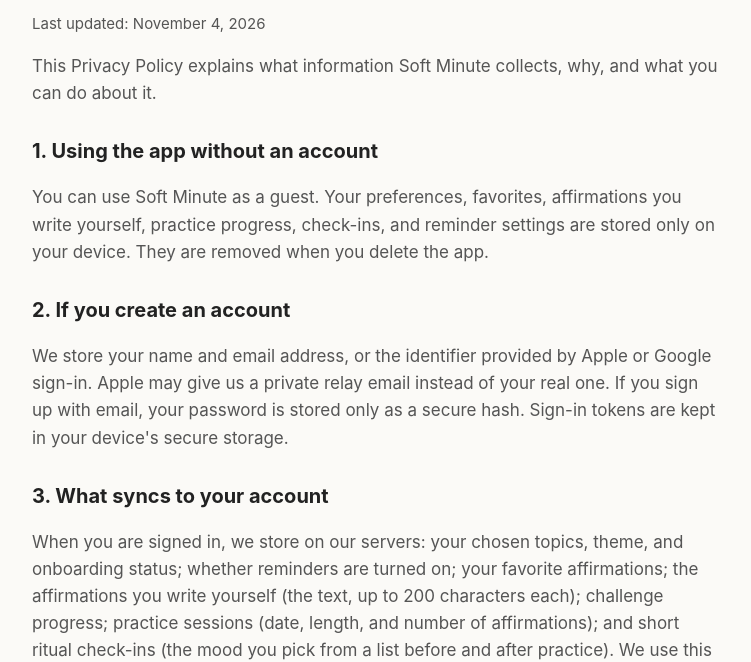
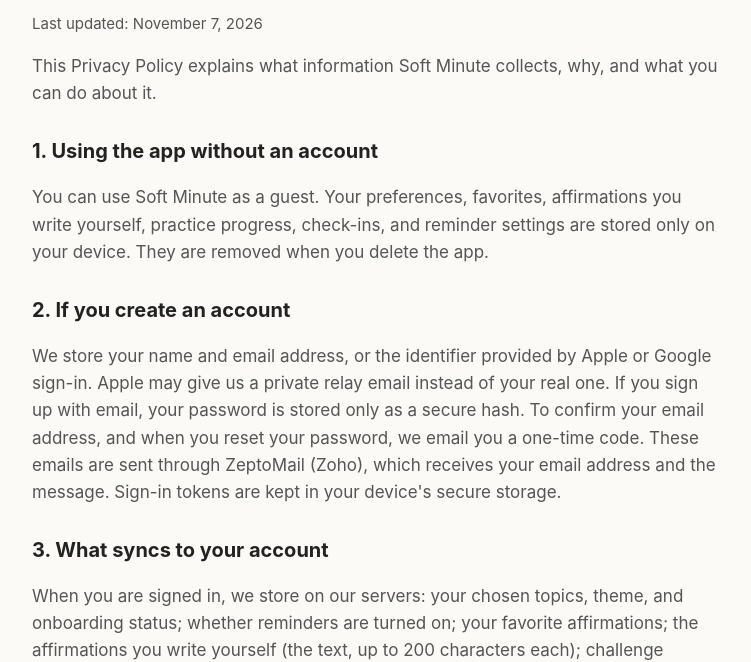
Before and after one commit to Arekosandoru/soft-minute, a plain HTML site: page privacy.html in a window 1280 px wide. Shown: the part 140-802 px from the top of the page, without its empty margins (264-1015 px from the left). Drawn offline with Linux system fonts and the light colour scheme.

Commit message:
Privacy: email confirmation and password reset codes via ZeptoMail

```diff
--- a/privacy.html
+++ b/privacy.html
@@ -10,14 +10,14 @@
 <main>
 <nav><a href="./">Support</a><a href="privacy">Privacy Policy</a><a href="terms">Terms of Service</a><a href="delete-account">Delete account</a></nav>
 <h1>Privacy Policy</h1>
-<p class="updated">Last updated: November 4, 2026</p>
+<p class="updated">Last updated: November 7, 2026</p>
 <p>This Privacy Policy explains what information Soft Minute collects, why, and what you can do about it.</p>
 
 <h2>1. Using the app without an account</h2>
 <p>You can use Soft Minute as a guest. Your preferences, favorites, affirmations you write yourself, practice progress, check-ins, and reminder settings are stored only on your device. They are removed when you delete the app.</p>
 
 <h2>2. If you create an account</h2>
-<p>We store your name and email address, or the identifier provided by Apple or Google sign-in. Apple may give us a private relay email instead of your real one. If you sign up with email, your password is stored only as a secure hash. Sign-in tokens are kept in your device's secure storage.</p>
+<p>We store your name and email address, or the identifier provided by Apple or Google sign-in. Apple may give us a private relay email instead of your real one. If you sign up with email, your password is stored only as a secure hash. To confirm your email address, and when you reset your password, we email you a one-time code. These emails are sent through ZeptoMail (Zoho), which receives your email address and the message. Sign-in tokens are kept in your device's secure storage.</p>
 
 <h2>3. What syncs to your account</h2>
 <p>When you are signed in, we store on our servers: your chosen topics, theme, and onboarding status; whether reminders are turned on; your favorite affirmations; the affirmations you write yourself (the text, up to 200 characters each); challenge progress; practice sessions (date, length, and number of affirmations); and short ritual check-ins (the mood you pick from a list before and after practice). We use this only to keep your account the same across devices. Our servers run on Google Cloud, and the data is stored in MongoDB Atlas, both in Belgium (EU).</p>
```
